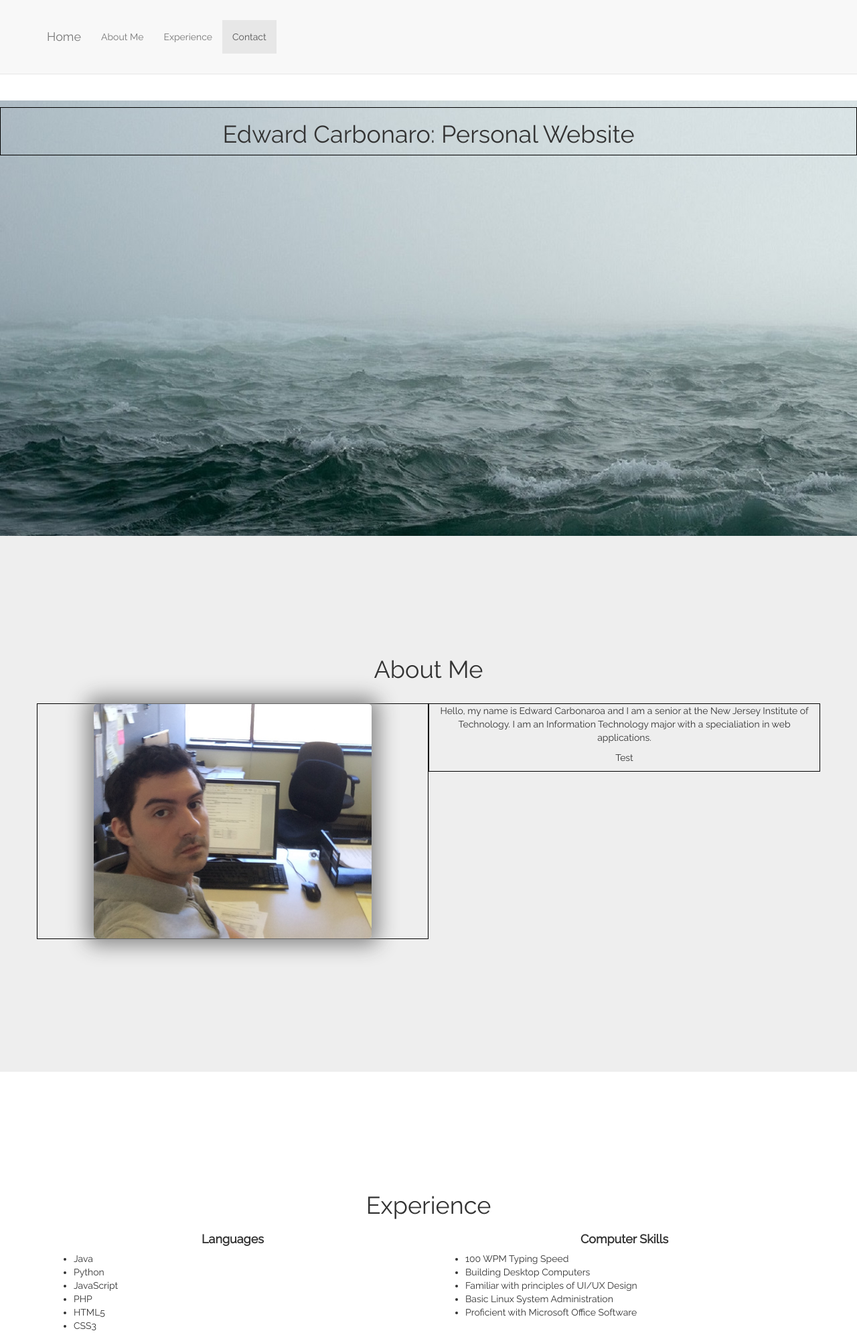
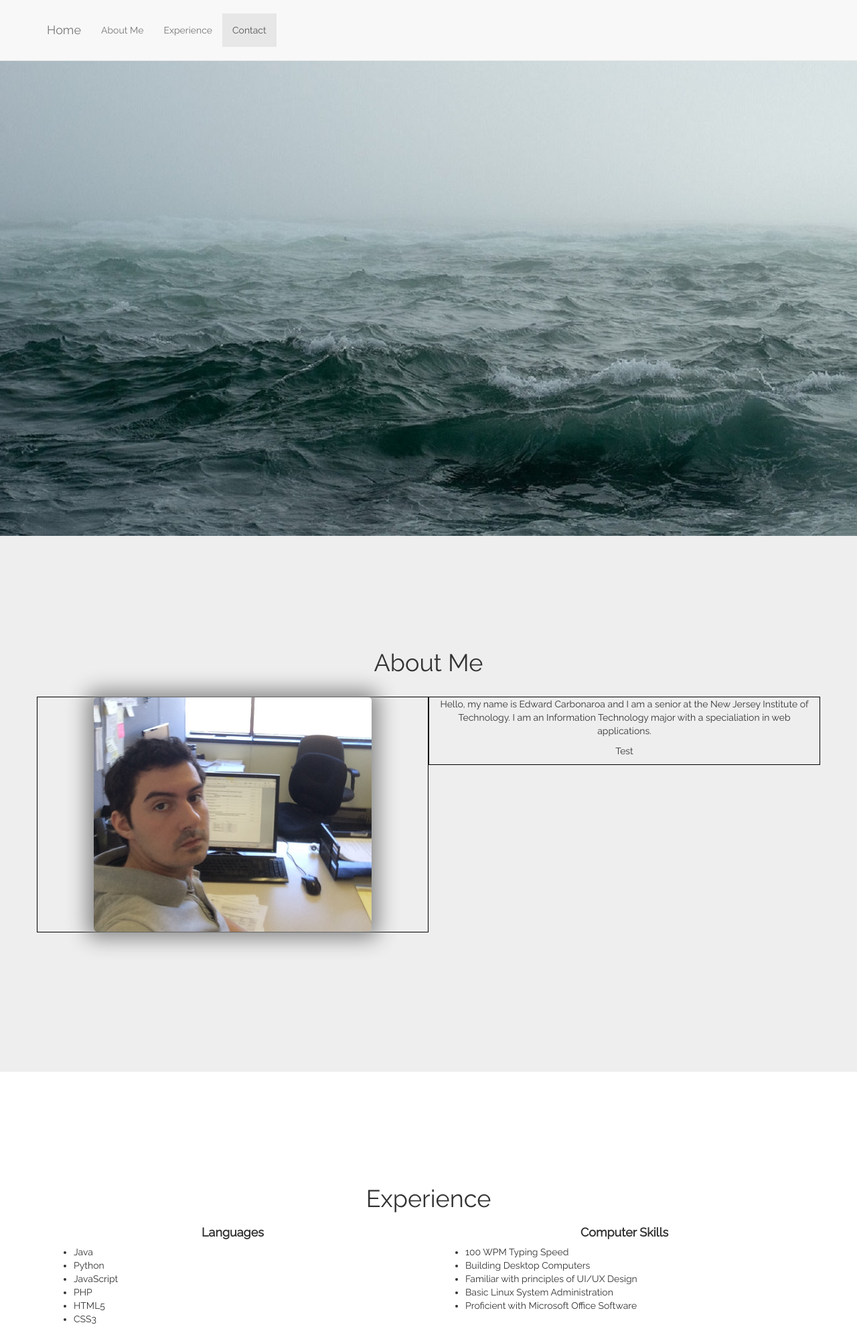
Before and after one commit to edwardcarbonaro/is219s17Carbonaro-P1, a PHP site: page /index.html in a window 1280 px wide. Shown: the top 1990 px of the page at 67% size. Run offline with PHP 8.4, Linux system fonts and the light colour scheme.

Commit message:
Remove top padding so image covers entire page

```diff
--- a/css/scrolling-nav.css
+++ b/css/scrolling-nav.css
@@ -33,7 +33,7 @@ of those sections to manage the look and feel of the site. */
 
 .intro-section {
     height: 100%;
-    padding-top: 150px;
+    padding-top: 0px;
     text-align: center;
     background: #fff;
 }
--- a/index.html
+++ b/index.html
@@ -66,8 +66,8 @@
 
 		.container{
 
-			padding-bottom:10px;
-			padding-top:10px;
+			padding-bottom:0px;
+			padding-top:0px;
 		}
 
 		#ocean{
@@ -133,7 +133,7 @@
     <section id="intro" class="intro-section">
         <div id="introContainer" class="container">
             <div class="row">
-                <div class="col-lg-12" style="border: 1px solid black">
+                <div class="col-lg-12">
                     <h1 id="edwardCarbonaroWebpage">Edward Carbonaro: Personal Website</h1>
 
 
```
